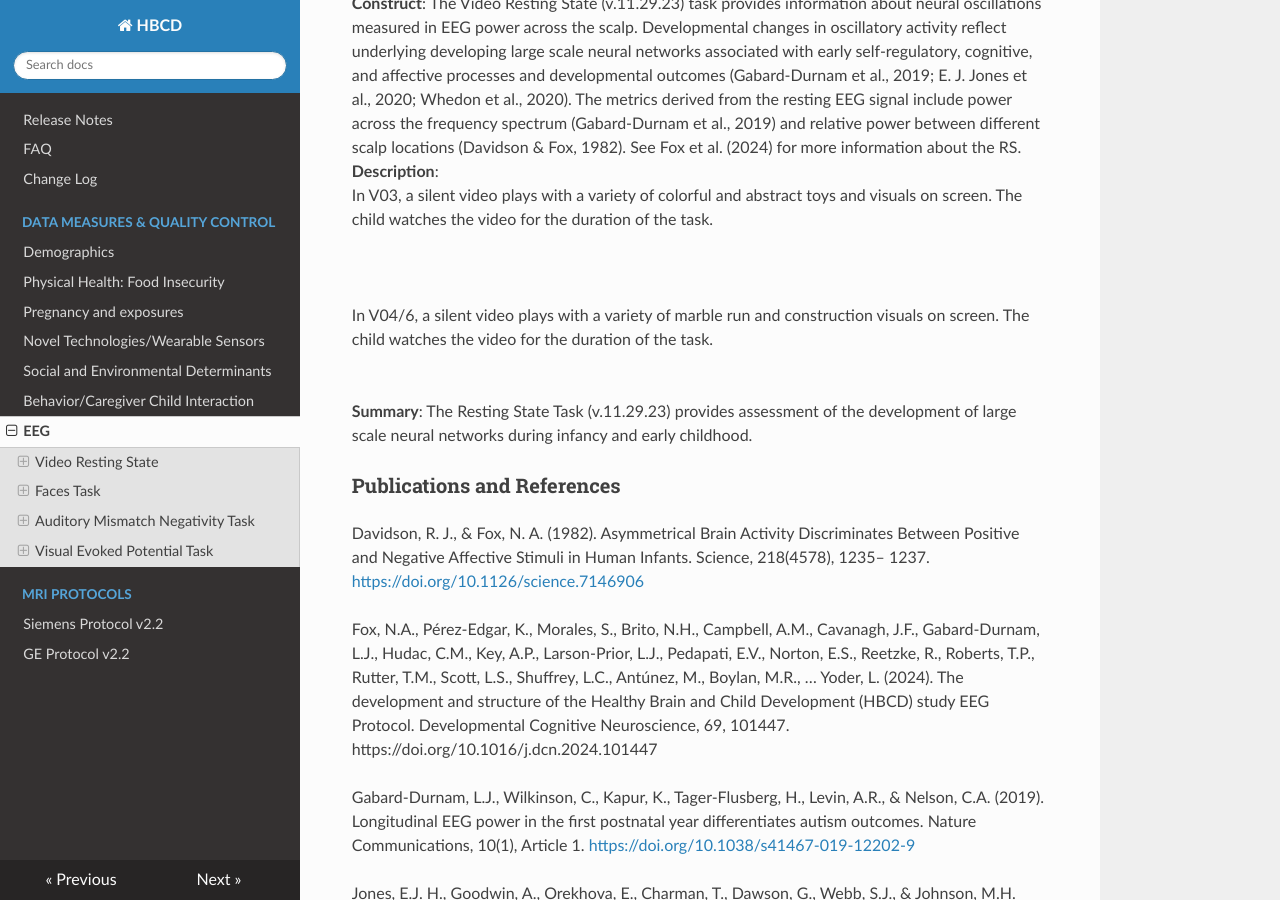
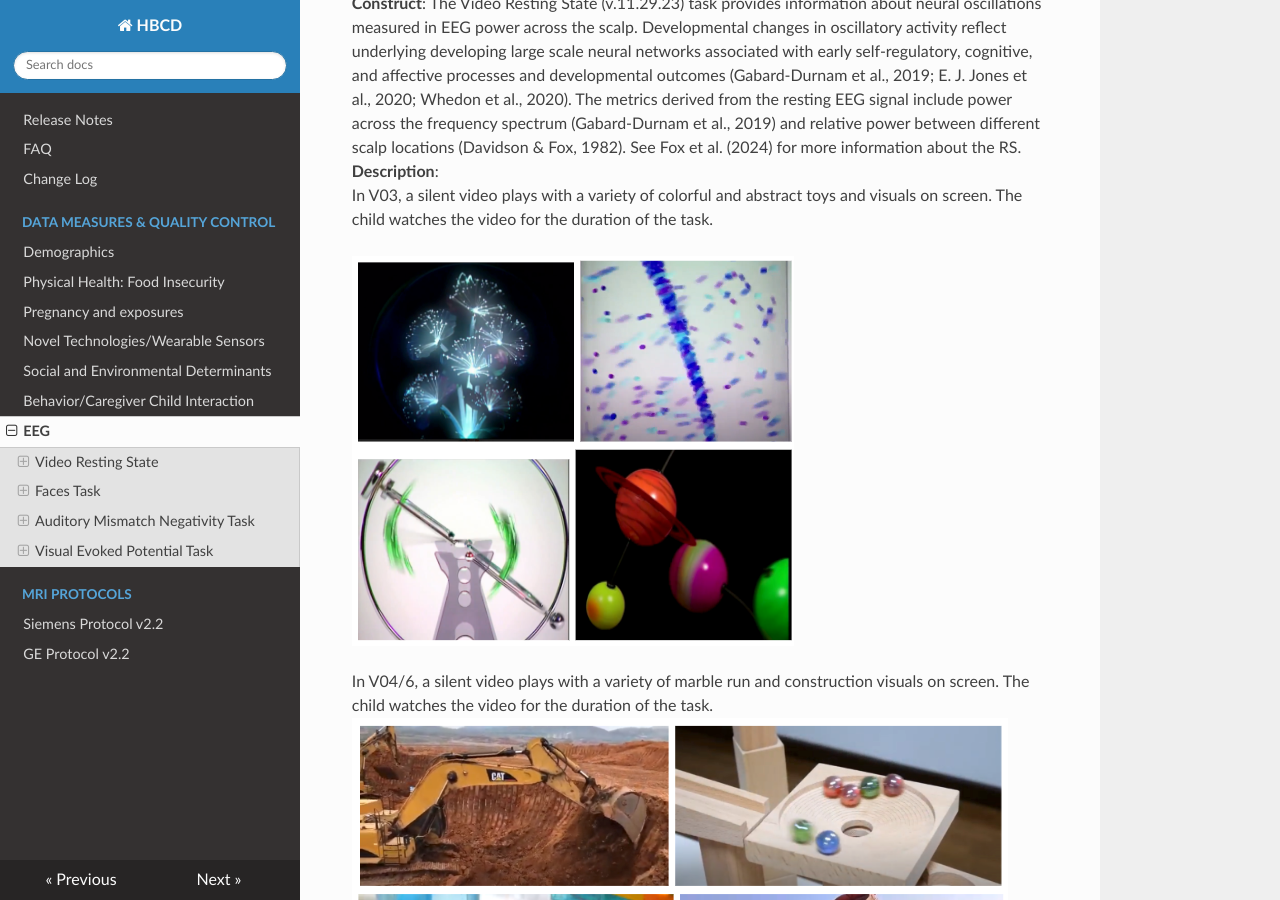
Before and after one commit to mattcieslak/hbcd-docs, an MkDocs documentation site: the page built from docs/measures/eeg.md, in a window 1280 px wide and 900 px high, scrolled down 322 px. Built offline with MkDocs 1.6.1, drawn with Linux system fonts in a browser that asks for light colours; nearby versions of some CDN libraries.

Commit message:
Update eeg.md
fix ref to images folder

```diff
--- a/docs/measures/eeg.md
+++ b/docs/measures/eeg.md
@@ -8,10 +8,10 @@
 **Description**:
 In V03, a silent video plays with a variety of colorful and abstract toys and visuals on screen. The child watches the video for the duration of the task.
 
-![](images/eeg-RS-V03-tmp.png)
+![](./../images/eeg-RS-V03-tmp.png)
 
 In V04/6, a silent video plays with a variety of marble run and construction visuals on screen. The child watches the video for the duration of the task.
-![](images/eeg-RS-V04-tmp.png)
+![](./../images/eeg-RS-V04-tmp.png)
 
 **Summary**: The Resting State Task (v.11.29.23) provides assessment of the development of large scale neural networks during infancy and early childhood.
 
```
